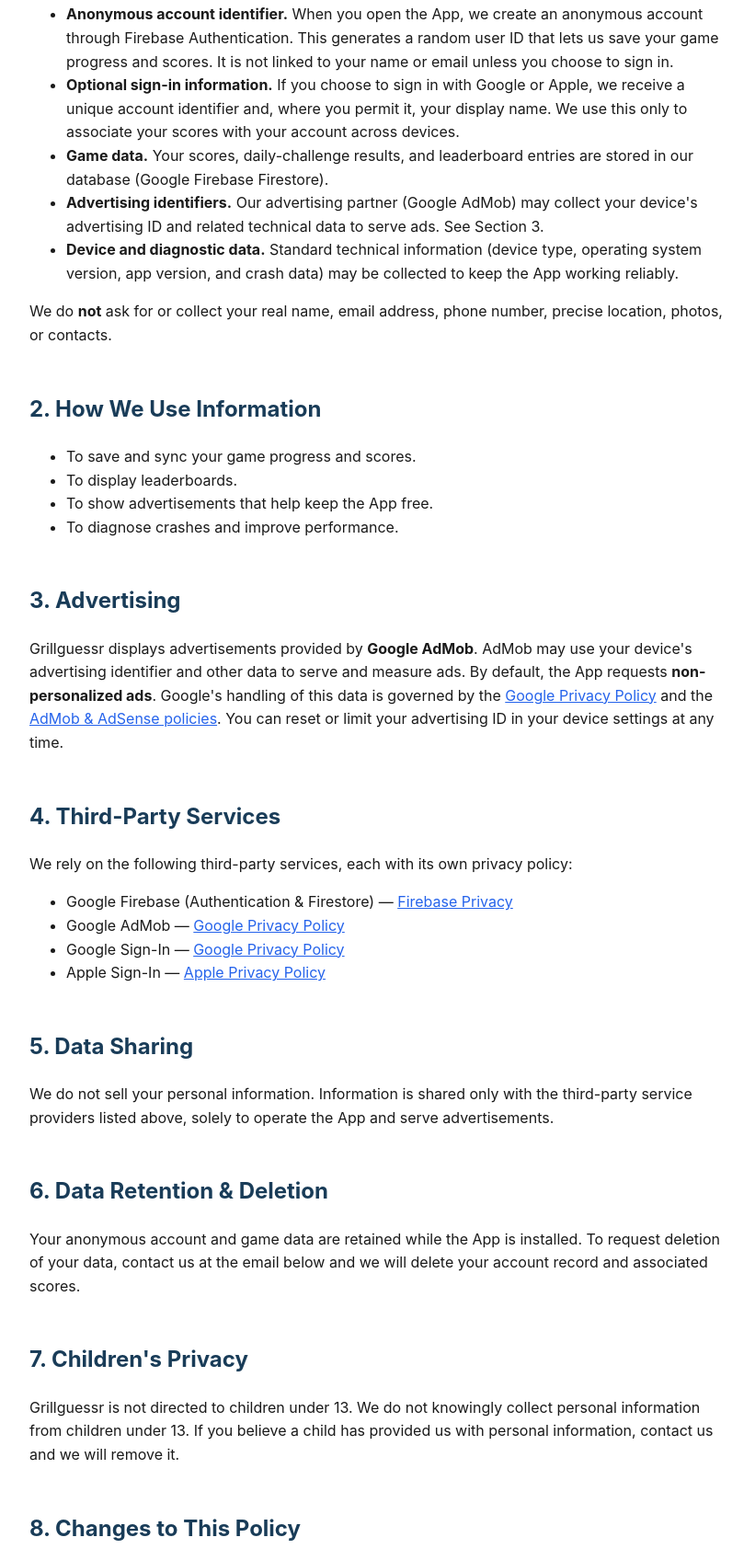
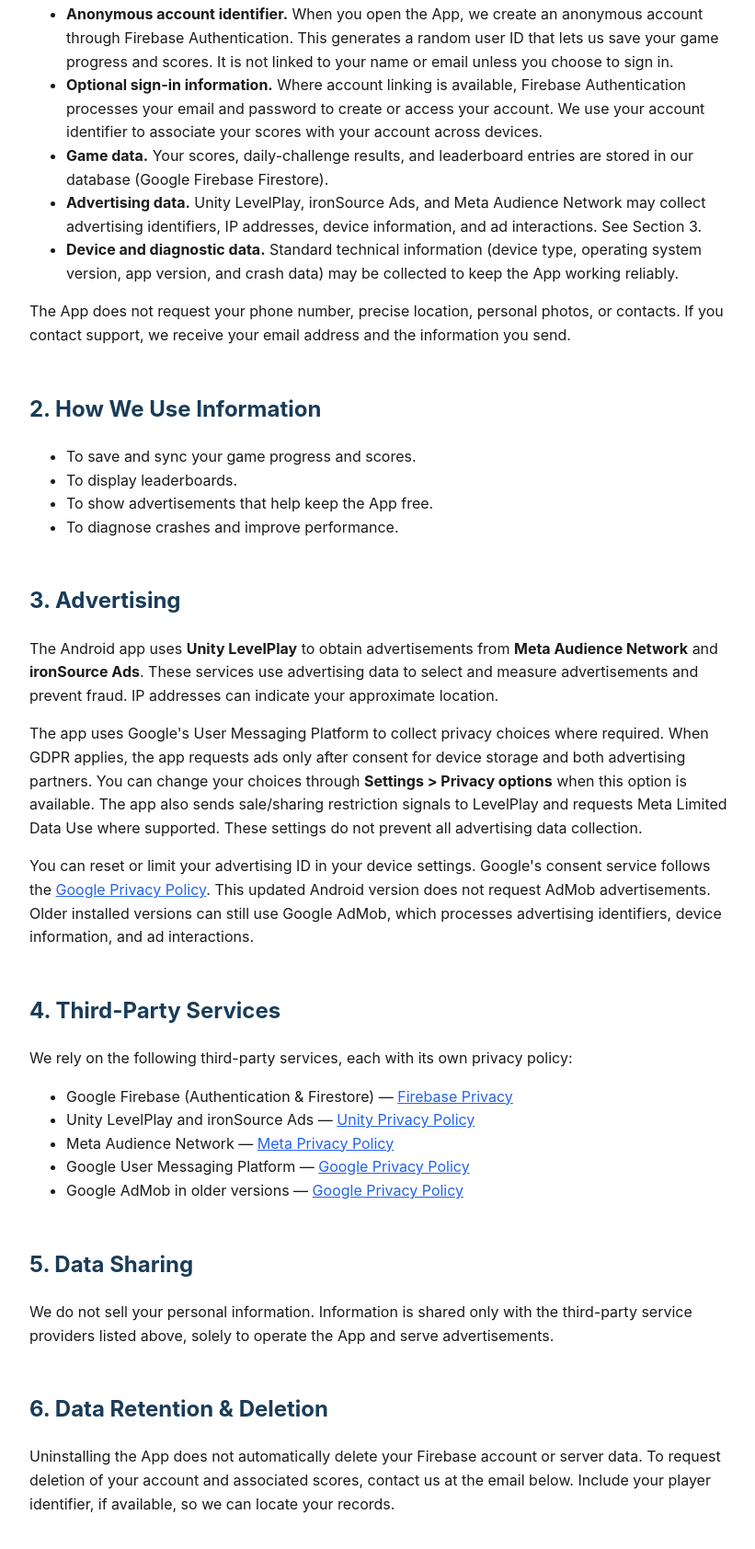
Before and after one commit to JoaoVNCunha/grillguessr-legal, a plain HTML site: page index.html in a window 1280 px wide. Shown: the part 373-2057 px from the top of the page at 92% size, without its empty margins (228-1049 px from the left). Drawn offline with Linux system fonts and the light colour scheme.

Commit message:
Update privacy policy for LevelPlay and Meta advertising

```diff
--- a/index.html
+++ b/index.html
@@ -16,7 +16,7 @@
 </head>
 <body>
 <h1>Privacy Policy for Grillguessr</h1>
-<p class="muted">Last updated: 9 June 2026</p>
+<p class="muted">Last updated: 28 September 2026</p>
 
 <p>This Privacy Policy describes how Grillguessr ("the App", "we", "us") collects, uses,
 and shares information when you use our mobile application. By using the App, you agree to
@@ -29,19 +29,19 @@ the collection and use of information in accordance with this policy.</p>
   anonymous account through Firebase Authentication. This generates a random user ID that
   lets us save your game progress and scores. It is not linked to your name or email unless
   you choose to sign in.</li>
-  <li><strong>Optional sign-in information.</strong> If you choose to sign in with Google or
-  Apple, we receive a unique account identifier and, where you permit it, your display name.
-  We use this only to associate your scores with your account across devices.</li>
+  <li><strong>Optional sign-in information.</strong> Where account linking is available, Firebase Authentication
+  processes your email and password to create or access your account.
+  We use your account identifier to associate your scores with your account across devices.</li>
   <li><strong>Game data.</strong> Your scores, daily-challenge results, and leaderboard entries
   are stored in our database (Google Firebase Firestore).</li>
-  <li><strong>Advertising identifiers.</strong> Our advertising partner (Google AdMob) may
-  collect your device's advertising ID and related technical data to serve ads. See Section 3.</li>
+  <li><strong>Advertising data.</strong> Unity LevelPlay, ironSource Ads, and Meta Audience Network may
+  collect advertising identifiers, IP addresses, device information, and ad interactions. See Section 3.</li>
   <li><strong>Device and diagnostic data.</strong> Standard technical information (device type,
   operating system version, app version, and crash data) may be collected to keep the App
   working reliably.</li>
 </ul>
-<p>We do <strong>not</strong> ask for or collect your real name, email address, phone number,
-precise location, photos, or contacts.</p>
+<p>The App does not request your phone number, precise location, personal photos, or contacts.
+If you contact support, we receive your email address and the information you send.</p>
 
 <h2>2. How We Use Information</h2>
 <ul>
@@ -52,20 +52,28 @@ precise location, photos, or contacts.</p>
 </ul>
 
 <h2>3. Advertising</h2>
-<p>Grillguessr displays advertisements provided by <strong>Google AdMob</strong>. AdMob may
-use your device's advertising identifier and other data to serve and measure ads. By default,
-the App requests <strong>non-personalized ads</strong>. Google's handling of this data is
-governed by the <a href="https://policies.google.com/privacy">Google Privacy Policy</a> and
-the <a href="https://support.google.com/admob/answer/6128543">AdMob &amp; AdSense policies</a>.
-You can reset or limit your advertising ID in your device settings at any time.</p>
+<p>The Android app uses <strong>Unity LevelPlay</strong> to obtain advertisements from
+<strong>Meta Audience Network</strong> and <strong>ironSource Ads</strong>.
+These services use advertising data to select and measure advertisements and prevent fraud.
+IP addresses can indicate your approximate location.</p>
+<p>The app uses Google's User Messaging Platform to collect privacy choices where required.
+When GDPR applies, the app requests ads only after consent for device storage and both advertising partners.
+You can change your choices through <strong>Settings &gt; Privacy options</strong> when this option is available.
+The app also sends sale/sharing restriction signals to LevelPlay and requests Meta Limited Data Use where supported.
+These settings do not prevent all advertising data collection.</p>
+<p>You can reset or limit your advertising ID in your device settings.
+Google's consent service follows the <a href="https://policies.google.com/privacy">Google Privacy Policy</a>.
+This updated Android version does not request AdMob advertisements.
+Older installed versions can still use Google AdMob, which processes advertising identifiers, device information, and ad interactions.</p>
 
 <h2>4. Third-Party Services</h2>
 <p>We rely on the following third-party services, each with its own privacy policy:</p>
 <ul>
   <li>Google Firebase (Authentication &amp; Firestore) — <a href="https://firebase.google.com/support/privacy">Firebase Privacy</a></li>
-  <li>Google AdMob — <a href="https://policies.google.com/privacy">Google Privacy Policy</a></li>
-  <li>Google Sign-In — <a href="https://policies.google.com/privacy">Google Privacy Policy</a></li>
-  <li>Apple Sign-In — <a href="https://www.apple.com/legal/privacy/">Apple Privacy Policy</a></li>
+  <li>Unity LevelPlay and ironSource Ads — <a href="https://unity.com/legal/privacy-policy">Unity Privacy Policy</a></li>
+  <li>Meta Audience Network — <a href="https://www.facebook.com/privacy/policy/">Meta Privacy Policy</a></li>
+  <li>Google User Messaging Platform — <a href="https://policies.google.com/privacy">Google Privacy Policy</a></li>
+  <li>Google AdMob in older versions — <a href="https://policies.google.com/privacy">Google Privacy Policy</a></li>
 </ul>
 
 <h2>5. Data Sharing</h2>
@@ -73,9 +81,9 @@ You can reset or limit your advertising ID in your device settings at any time.<
 service providers listed above, solely to operate the App and serve advertisements.</p>
 
 <h2>6. Data Retention &amp; Deletion</h2>
-<p>Your anonymous account and game data are retained while the App is installed. To request
-deletion of your data, contact us at the email below and we will delete your account record
-and associated scores.</p>
+<p>Uninstalling the App does not automatically delete your Firebase account or server data.
+To request deletion of your account and associated scores, contact us at the email below.
+Include your player identifier, if available, so we can locate your records.</p>
 
 <h2>7. Children's Privacy</h2>
 <p>Grillguessr is not directed to children under 13. We do not knowingly collect personal
```
Also changed, not shown: privacy-policy.html (added, +102 -0 lines).
